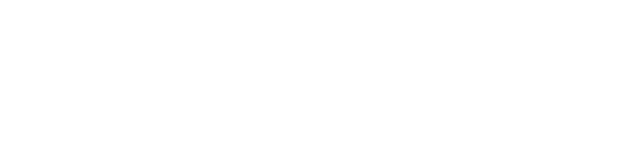
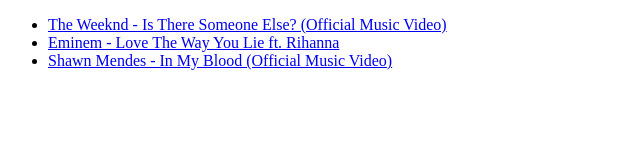
Before and after one commit to agussala2003/openbootcamp, a plain HTML site: page index.html in a window 1280 px wide. Shown: the whole page, without its empty margins (0-640 px from the left). Drawn offline with Linux system fonts and the light colour scheme.

Commit message:
Primer ejercicio OpenBootcamp

```diff
--- a/index.html
+++ b/index.html
@@ -4,9 +4,15 @@
     <meta charset="UTF-8">
     <meta http-equiv="X-UA-Compatible" content="IE=edge">
     <meta name="viewport" content="width=device-width, initial-scale=1.0">
-    <title>Document</title>
+    <title>Ejercicio de Introducción a HTML en OpenBootcamp</title>
 </head>
 <body>
-
+    <!-- Este es mi primer comentario de dos líneas -->
+    <!-- Aprendiendo a documentar mi código con OpenBootcamp -->
+    <ul>
+        <li><a href="https://youtu.be/1XqIWr_WqM4">The Weeknd - Is There Someone Else? (Official Music Video)</a></li>
+        <li><a href="https://youtu.be/uelHwf8o7_U">Eminem - Love The Way You Lie ft. Rihanna</a></li>
+        <li><a href="https://youtu.be/36tggrpRoTI">Shawn Mendes - In My Blood (Official Music Video)</a></li>
+    </ul>
 </body>
 </html>
```
Also changed, not shown: 1 other file.
